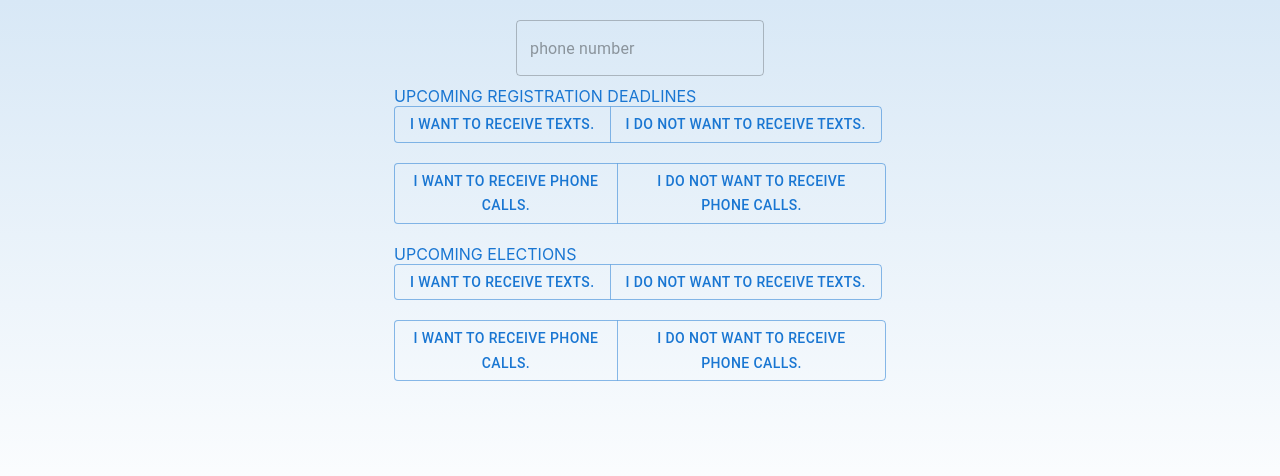
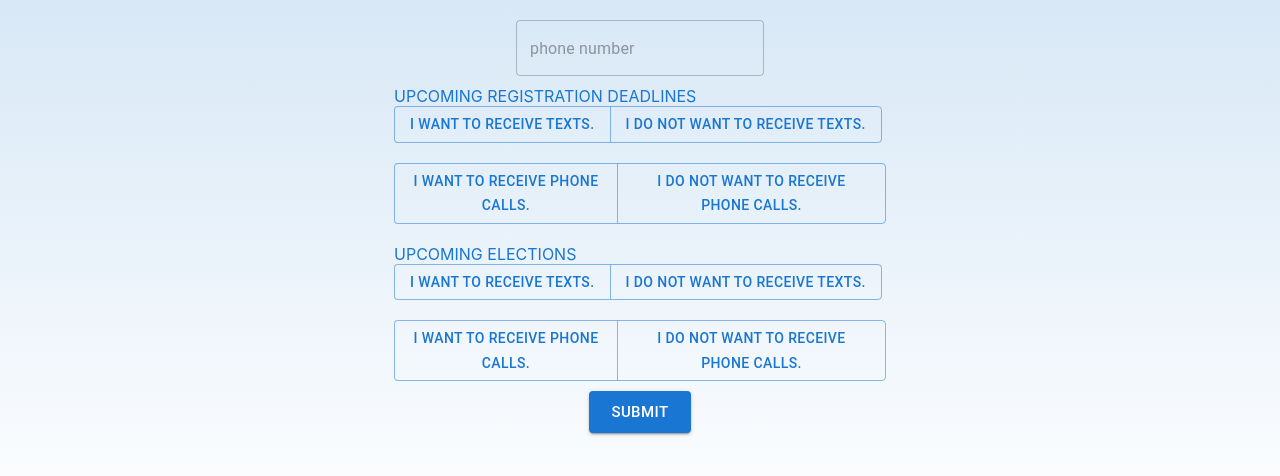
Before and after one commit to Carth501/contact-registry, a React (Create React App) app: page / in a window 1280 px wide. Shown: the top 476 px of the page. Built offline with nearby package versions, Linux system fonts and the light colour scheme.

Commit message:
componentize choices, add conditional checks

```diff
--- /dev/null
+++ b/src/choice/choice.jsx
@@ -0,0 +1,20 @@
+import { ButtonGroup } from '@mui/material';
+import Button from '@mui/material/Button';
+import React from 'react';
+
+export default function Choice ({medium, value, setValue}) {
+    function handleClick(value) {
+        setValue(value);
+    }
+
+    return (
+        <ButtonGroup variant="outlined" aria-label="outlined button group">
+            <Button onClick={() => {handleClick(true)}}>
+                I want to receive {medium}. {value && " ✔"}
+            </Button>
+            <Button onClick={() => {handleClick(false)}}>
+                I do not want to receive  {medium}. {value === false && " ✔"}
+            </Button>
+        </ButtonGroup>
+    )
+}
--- a/src/form/registryForm.jsx
+++ b/src/form/registryForm.jsx
@@ -1,40 +1,35 @@
-import React, { Component } from 'react';
+import { ButtonGroup } from '@mui/material';
+import Button from '@mui/material/Button';
 import TextField from '@mui/material/TextField';
-import Button from '@mui/material/Button';
-import { ButtonGroup } from '@mui/material';
+import React, { useState } from 'react';
 import './registryForm.css';
+import Choice from '../choice/choice';
 
 export default function RegistryForm () {
+  const [registrationTexts, setRegistrationTexts] = useState(null);
+  const [registrationCalls, setRegistrationCalls] = useState(null);
+  const [electionTexts, setElectionTexts] = useState(null);
+  const [electionCalls, setElectionCalls] = useState(null);
+
 
   return(
     <div className='form-list'>
       <TextField placeholder='phone number' className='form-item'/>
       <div className='form-item'>
         upcoming registration deadlines
-          <ButtonGroup variant="outlined" aria-label="outlined button group">
-            <Button>I want to receive texts.</Button>
-            <Button>I do not want to receive texts.</Button>
-          </ButtonGroup>
+        <Choice medium='texts' value={registrationTexts} setValue={setRegistrationTexts} />
       </div>
       <div className='form-item'>
-          <ButtonGroup variant="outlined" aria-label="outlined button group">
-            <Button>I want to receive phone calls.</Button>
-            <Button>I do not want to receive phone calls.</Button>
-          </ButtonGroup>
+        <Choice medium='phone calls' value={registrationCalls} setValue={setRegistrationCalls} />
       </div>
       <div className='form-item'>
         upcoming elections
-          <ButtonGroup variant="outlined" aria-label="outlined button group">
-            <Button>I want to receive texts.</Button>
-            <Button>I do not want to receive texts.</Button>
-          </ButtonGroup>
+        <Choice medium='texts' value={electionTexts} setValue={setElectionTexts} />
       </div>
       <div className='form-item'>
-          <ButtonGroup variant="outlined" aria-label="outlined button group">
-            <Button>I want to receive phone calls.</Button>
-            <Button>I do not want to receive phone calls.</Button>
-          </ButtonGroup>
+        <Choice medium='phone calls' value={electionCalls} setValue={setElectionCalls} />
       </div>
+      <Button variant="contained" size="large">submit</Button>
     </div>
   )
 }
```
Lines whose indentation alone changed are shown as unchanged.
